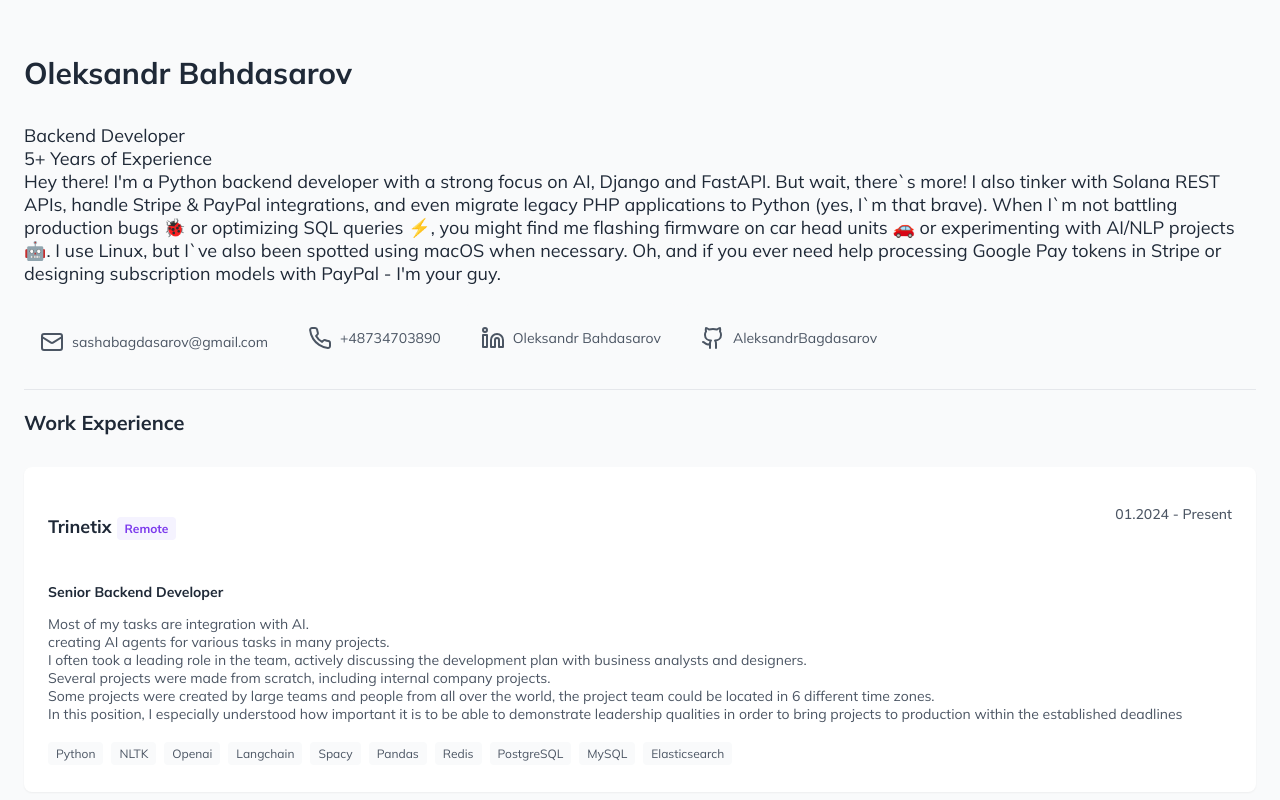
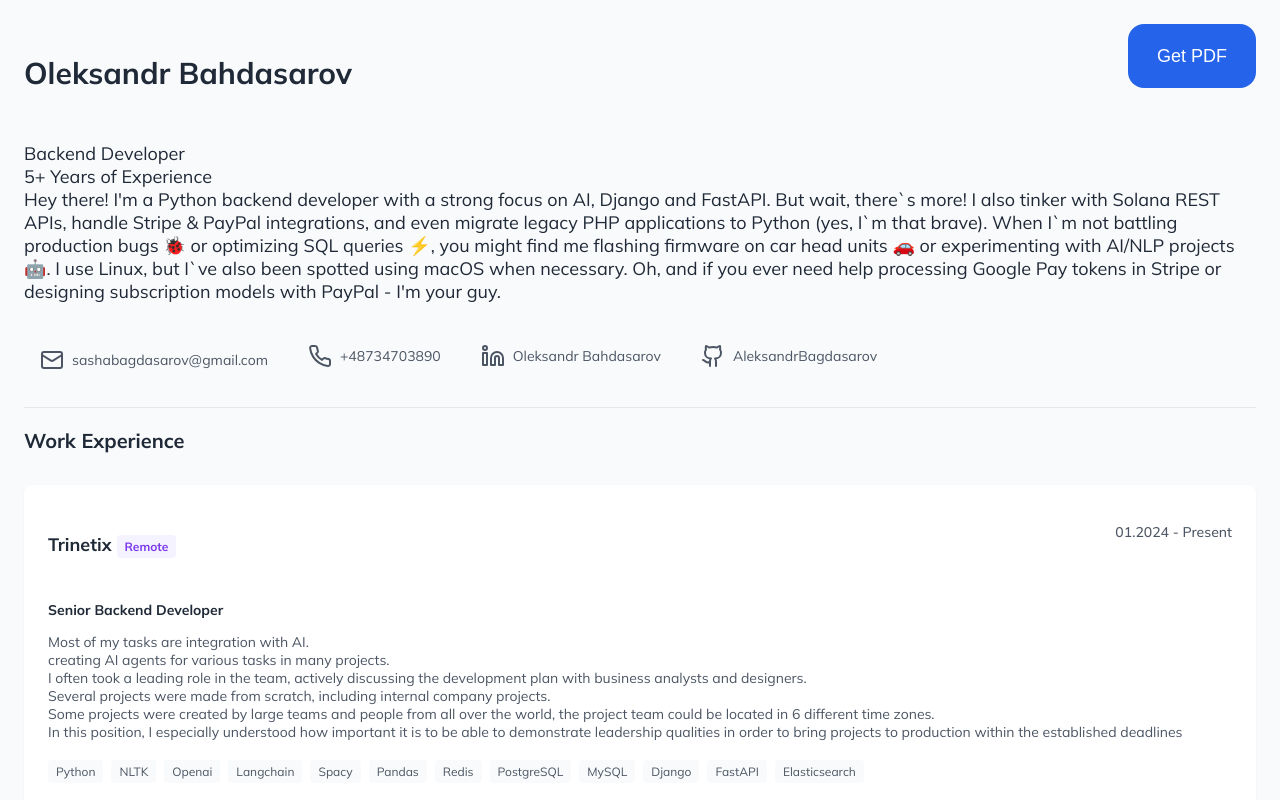
Before and after one commit to AleksandrBagdasarov/CV, a plain HTML site: page index.html in a window 1280 px wide. Shown: the top 800 px of the page. Drawn offline with Linux system fonts and the light colour scheme.

Commit message:
add get pdf btn

```diff
--- a/index.html
+++ b/index.html
@@ -14,9 +14,6 @@
         /* Utility Classes */
         body {
             font-family: "Mulish", serif;
-        }
-        .w-full {
-            /* width: 100%; */
         }
 
         .min-h-screen {
@@ -238,13 +235,48 @@
             padding: 0.25rem 0.5rem;
             font-size: 0.75rem;
         }
+        .print-btn {
+            height: 4rem;
+            width: 8rem;
+            background-color: #2563EB;
+            color: #FFFFFF;
+            border: none;
+            border-radius: 1rem;
+            padding: 0.5rem 1rem;
+            cursor: pointer;
+        }
+        .print-btn:hover {
+            background-color: #1D4ED8;
+        }
+
+        @media print {
+            div {
+                break-inside: avoid;
+            }
+            html,
+            body,
+            body * {
+                -webkit-print-color-adjust: exact;
+                print-color-adjust: exact;
+            }
+            .print-btn {
+                display: none;
+            }
+            @page {
+                size: A4;
+                margin: 0;
+            }
+        }
     </style>
 </head>
-<body class="w-full bg-gray-50 p-4">
+<body class="bg-gray-50 p-4">
     <div class="max-w-7xl mx-auto">
-        <h3 class="text-3xl font-bold text-gray-800 mb-8">
-            Oleksandr Bahdasarov
-        </h3>
+        <div class="flex-row content-space-btw">
+            <h3 class="text-3xl font-bold text-gray-800 mb-8">
+                Oleksandr Bahdasarov
+            </h3>
+            <button id="download-pdf" class="print-btn text-lg" onclick="window.print()">Get PDF</button>
+        </div>
         <p class="text-lg text-gray-900">
             Backend Developer
             <br />
@@ -357,6 +389,12 @@
                 </p>
                 <p class="tech-badge">
                     MySQL
+                </p>
+                <p class="tech-badge">
+                    Django
+                </p>
+                <p class="tech-badge">
+                    FastAPI
                 </p>
                 <p class="tech-badge">
                     Elasticsearch
```
